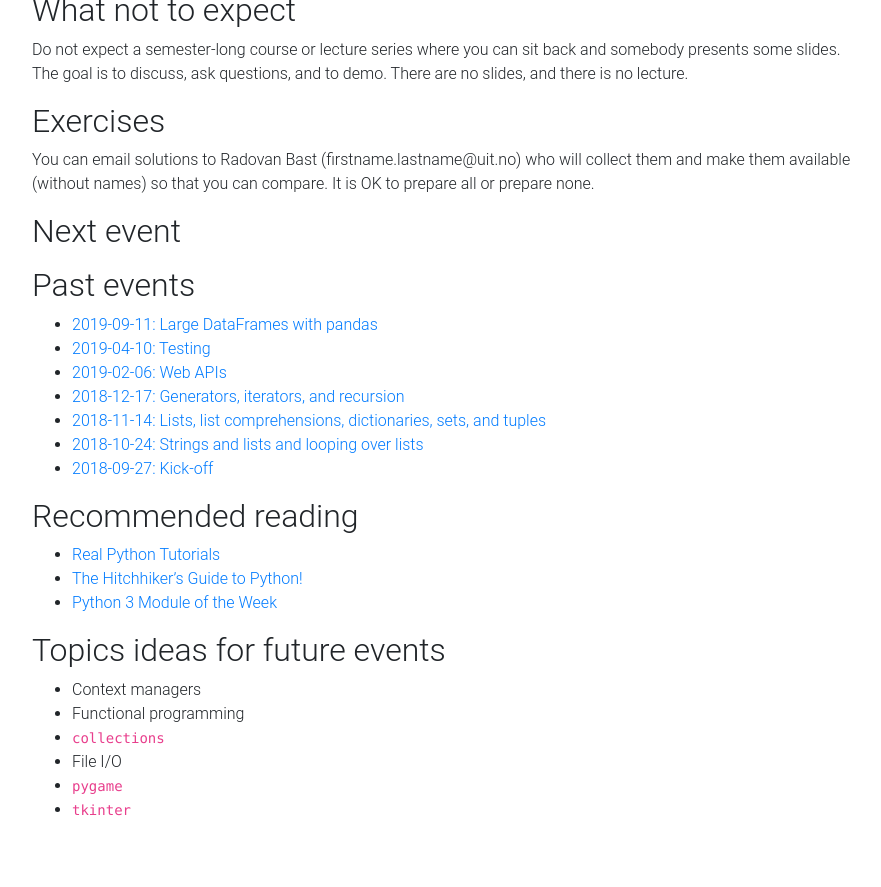
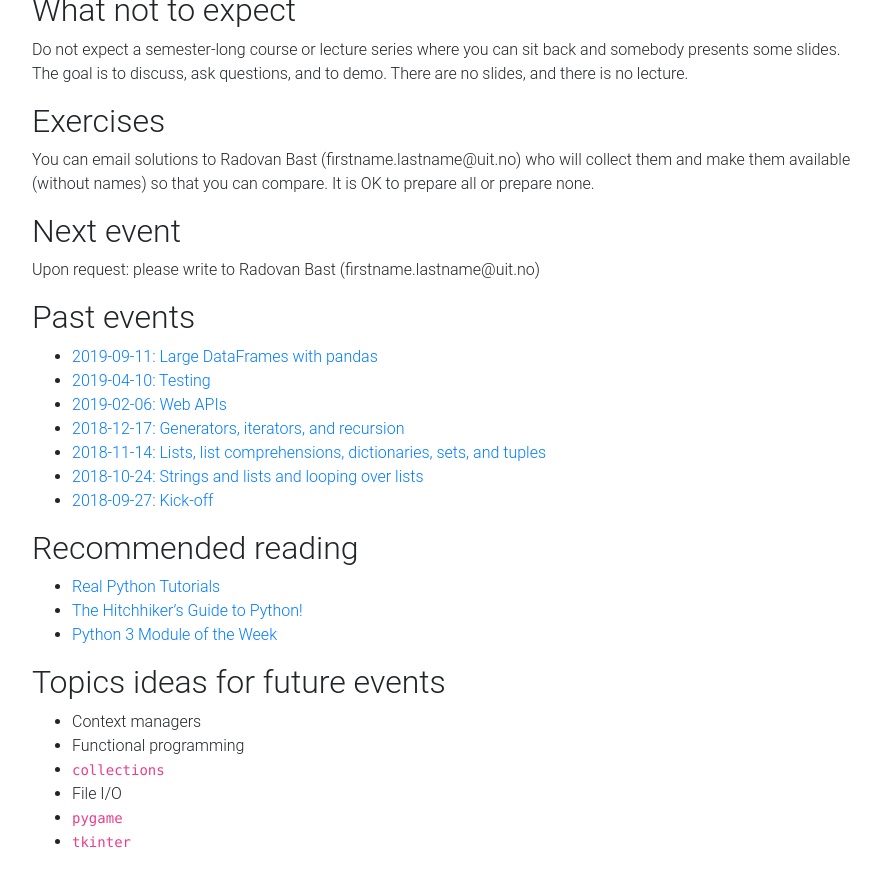
Before and after one commit to uit-no/python-open-mike, a Jekyll site: the page built from index.md, in a window 1280 px wide and 900 px high, scrolled down 572 px. Shown: the top 887 px of the window, without its empty margins (338-1219 px from the left). Built offline with Jekyll 4.4.1, drawn with Linux system fonts in a browser that asks for light colours; nearby versions of some CDN libraries; comment, search, counter and statistics services are not loaded.

Commit message:
add note about future events

```diff
--- a/index.md
+++ b/index.md
@@ -48,6 +48,8 @@ compare. It is OK to prepare all or prepare none.
 
 ## Next event
 
+Upon request: please write to Radovan Bast (firstname.lastname@uit.no)
+
 <ul>
   {% for post in site.posts %}
     {% if post.status != 'past' %}
```
